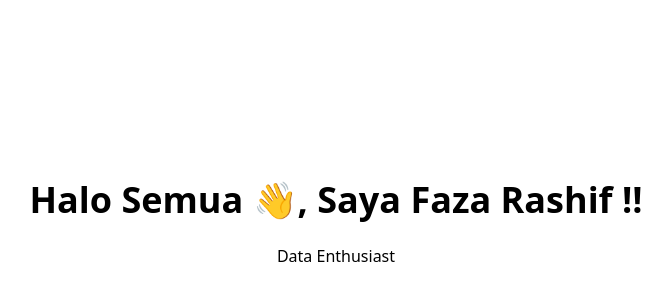
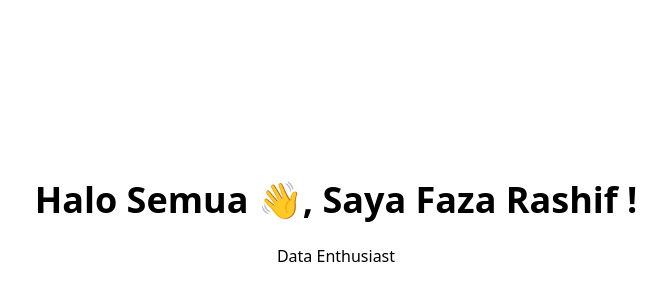
Before and after one commit to fazarashif/fazarashif.github.io, a website: page index.html in a window 1280 px wide. Shown: the part 176-476 px from the top of the page, without its empty margins (304-976 px from the left). Drawn offline with Linux system fonts and the light colour scheme.

Commit message:
check new branch

```diff
--- a/index.html
+++ b/index.html
@@ -17,7 +17,7 @@
         <div class="flex flex-wrap">
           <div class="w-full self-center px-4">
             <h1 class="text-4xl font-bold">
-              Halo Semua 👋, Saya Faza Rashif !!
+              Halo Semua 👋, Saya Faza Rashif !
             </h1>
             <h2 class="pt-6">Data Enthusiast</h2>
           </div>
```
